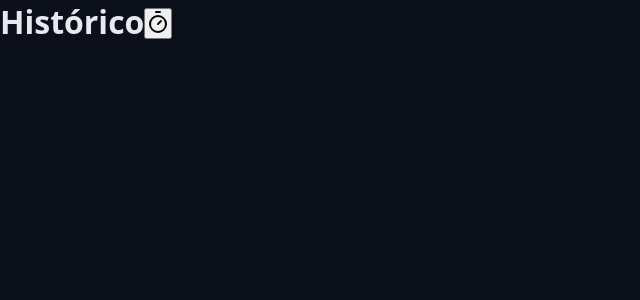
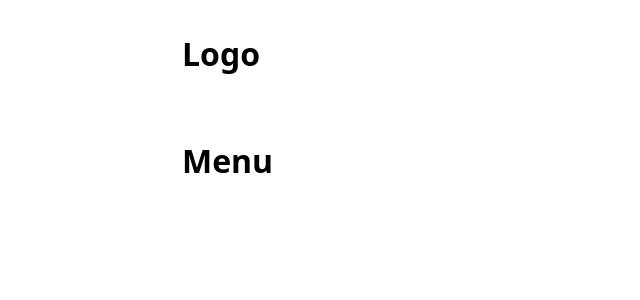
Before and after one commit to commit-ana/CONTRUCAO_FRONT1, a React (Vite) app in the folder praticas/pratica04/chronos-pomodoro/: page / in a window 1280 px wide. Shown: the top 300 px of the page, without its empty margins (0-640 px from the left). Built offline with nearby package versions, Linux system fonts and the light colour scheme.

Commit message:
pratica09 - componente container criado

```diff
--- a/praticas/pratica04/chronos-pomodoro/src/App.tsx
+++ b/praticas/pratica04/chronos-pomodoro/src/App.tsx
@@ -1,17 +1,18 @@
-import "./styles/theme.css";
-import "./styles/globals.css";
-import { Heading } from "./components/Heading";
-import { Timer } from 'lucide-react';
+import { Container } from './components/Container';
+import { Heading } from './components/Heading';
 
-export function App(){
+export function App() {
   return (
     <>
-  <Heading>
-    Histórico
-    <button>
-      <Timer />
-    </button>
-  </Heading>
-   </>
+      {/* Seção 1 */}
+      <Container>
+        <Heading>Logo</Heading>
+      </Container>
+
+      {/* Seção 2 */}
+      <Container>
+        <Heading>Menu</Heading>
+      </Container>
+    </>
   );
 }
--- /dev/null
+++ b/praticas/pratica04/chronos-pomodoro/src/components/Container.module.css
@@ -0,0 +1,8 @@
+.container {
+  max-width: 98rem;
+  margin: 0 auto;
+}
+
+.content {
+  padding: 3.2rem;
+}
--- /dev/null
+++ b/praticas/pratica04/chronos-pomodoro/src/components/Container.tsx
@@ -0,0 +1,14 @@
+import { type ReactNode } from 'react';
+import styles from './Container.module.css';
+
+type ContainerProps = {
+  children: ReactNode;
+};
+
+export function Container({ children }: ContainerProps) {
+  return (
+    <div className={styles.container}>
+      <div className={styles.content}>{children}</div>
+    </div>
+  );
+}
--- a/praticas/pratica04/chronos-pomodoro/src/main.tsx
+++ b/praticas/pratica04/chronos-pomodoro/src/main.tsx
@@ -1,6 +1,7 @@
 import { createRoot } from 'react-dom/client'
 import { StrictMode } from 'react';
 import { App } from './App';
+import './styles/globals.css'
 
 console.log('Olá mundo!')
 createRoot(document.getElementById('root')!).render(
--- a/praticas/pratica04/chronos-pomodoro/src/styles/globals.css
+++ b/praticas/pratica04/chronos-pomodoro/src/styles/globals.css
@@ -25,3 +25,7 @@
   background: var(--gray-900);
   color: var(--text-default);
 }
+
+.container-fluid {
+  width: 100%;
+}
```
